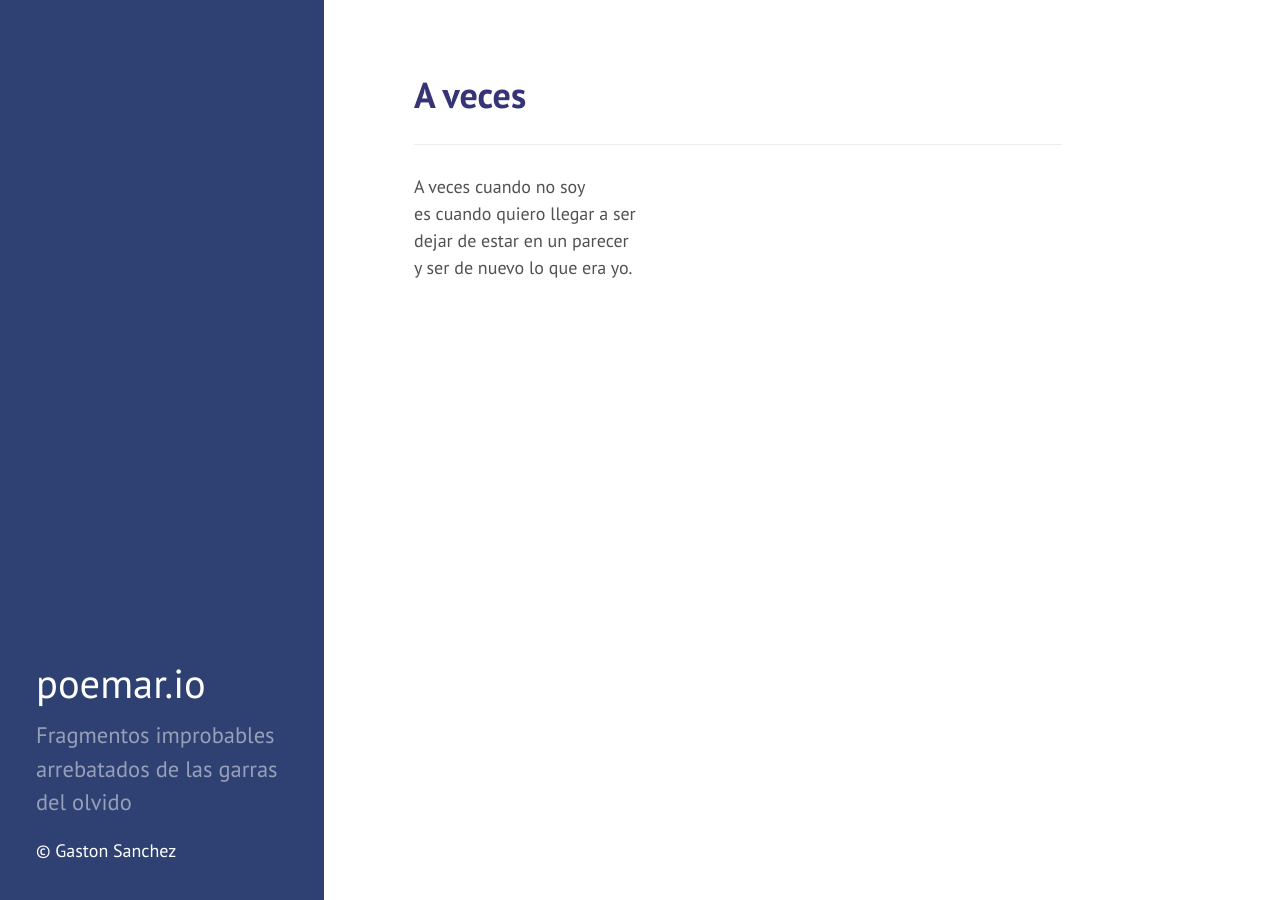
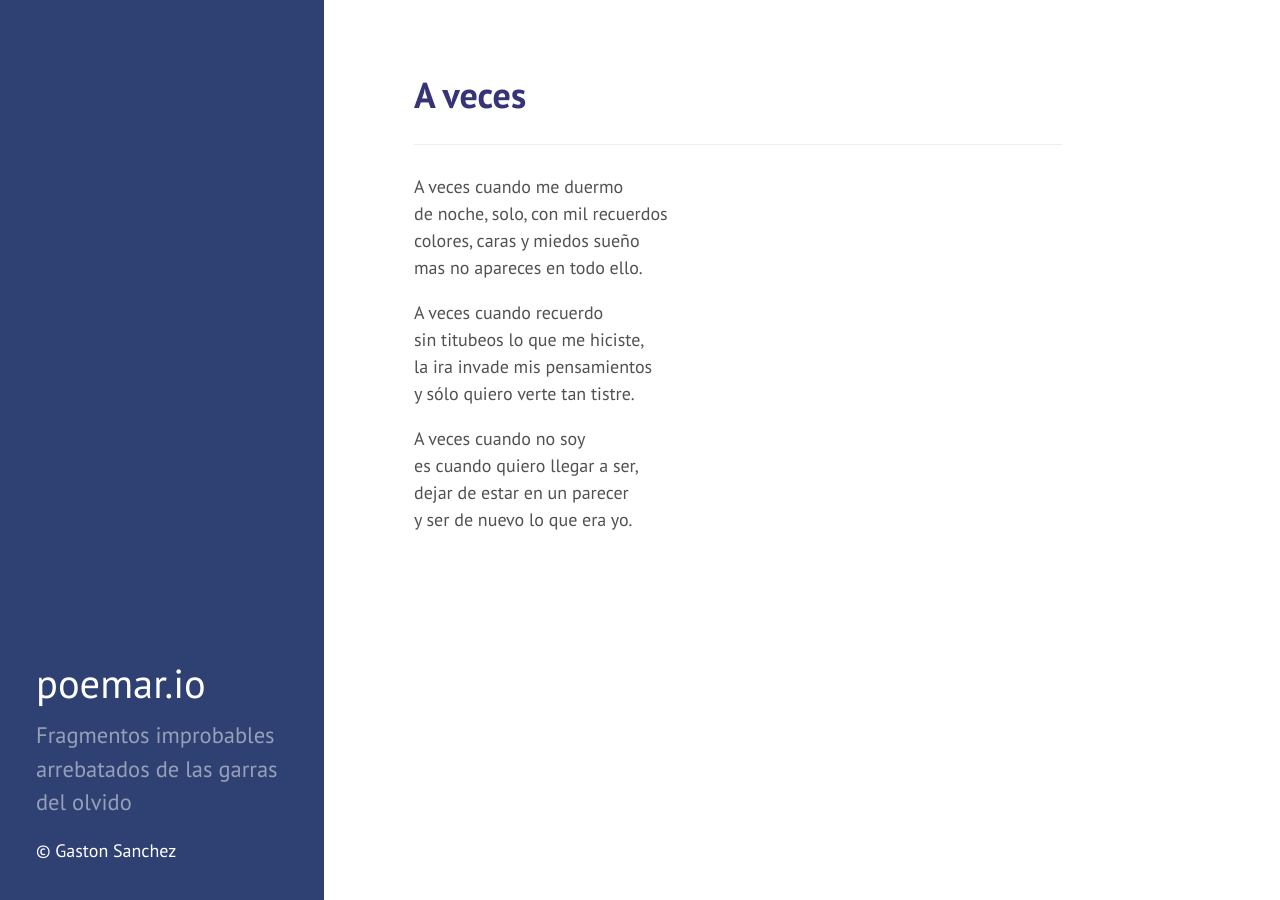
Before and after one commit to gastonstat/poemar, a Jekyll site: the page built from io/a-veces.md, in a window 1280 px wide. Built offline with Jekyll 4.4.1, drawn with Linux system fonts in a browser that asks for light colours; nearby versions of some CDN libraries.

Commit message:
io: expanded a-veces

```diff
--- a/io/a-veces.md
+++ b/io/a-veces.md
@@ -5,7 +5,17 @@ title: "A veces"
 
 -----
 
+A veces cuando me duermo<br>
+de noche, solo, con mil recuerdos<br>
+colores, caras y miedos sueño<br>
+mas no apareces en todo ello.
+
+A veces cuando recuerdo<br>
+sin titubeos lo que me hiciste,<br>
+la ira invade mis pensamientos<br>
+y sólo quiero verte tan tistre.
+
 A veces cuando no soy<br>
-es cuando quiero llegar a ser<br>
+es cuando quiero llegar a ser,<br>
 dejar de estar en un parecer<br>
-y ser de nuevo lo que era yo.<br>
+y ser de nuevo lo que era yo.
```
